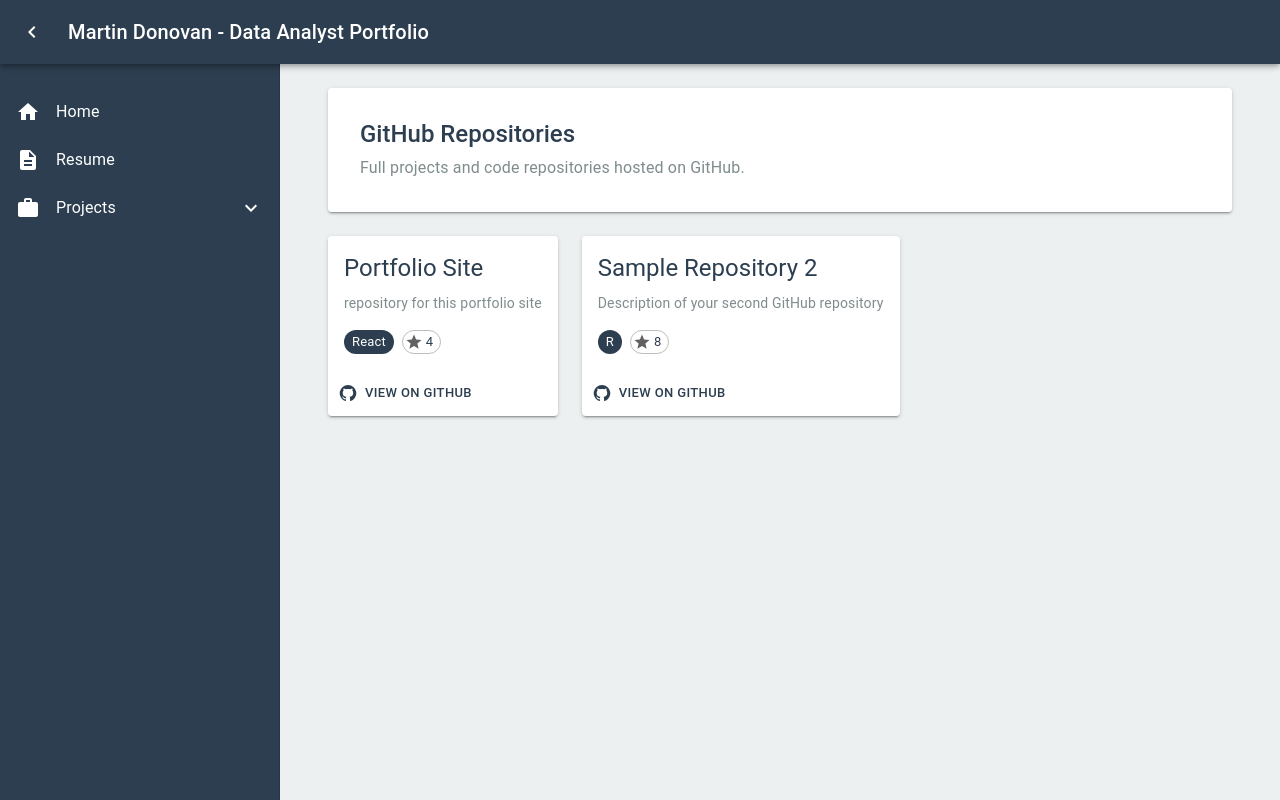
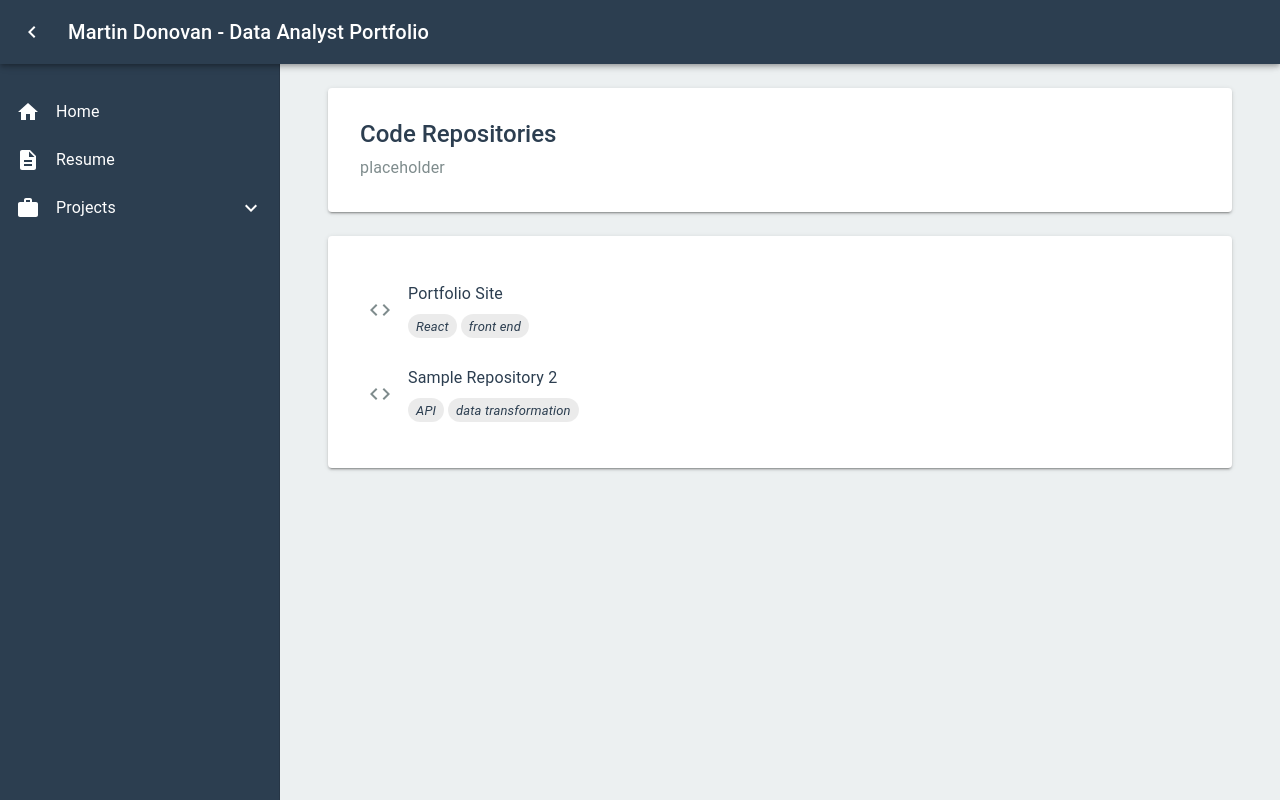
Before and after one commit to mdonovan3/Portfolio, a React (Vite) app: page /projects/repositories in a window 1280 px wide. Built offline with nearby package versions, Linux system fonts and the light colour scheme.

Commit message:
changed repos to list style of gists

```diff
--- a/src/pages/Repositories.jsx
+++ b/src/pages/Repositories.jsx
@@ -1,5 +1,9 @@
 import {
   Container,
+  List,
+  ListItem,
+  ListItemText,
+  ListItemButton,
   Paper,
   Typography,
   Card,
@@ -8,78 +12,71 @@ import {
   Button,
   Grid,
   Chip,
-} from '@mui/material';
-import { GitHub, Star } from '@mui/icons-material';
+} from "@mui/material";
+import { GitHub, Star, Code } from "@mui/icons-material";
 
 const Repositories = () => {
   const repos = [
     {
-      title: 'Portfolio Site',
-      description: 'repository for this portfolio site',
-      url: 'https://github.com/mdonovan3/Portfolio.git',
-      language: 'React',
-      stars: 4,
+      title: "Portfolio Site",
+      description: "repository for this portfolio site",
+      url: "https://github.com/mdonovan3/Portfolio.git",
+      language: "React",
+      tags: ["React", "front end"],
     },
     {
-      title: 'Sample Repository 2',
-      description: 'Description of your second GitHub repository',
-      url: '#',
-      language: 'R',
-      stars: 8,
+      title: "Sample Repository 2",
+      description: "Description of your second GitHub repository",
+      url: "#",
+      language: "R",
+      tags: ["API", "data transformation"],
     },
   ];
 
   return (
     <Container maxWidth="lg">
       <Paper elevation={2} sx={{ p: 4, mb: 3 }}>
-        <Typography variant="h3" gutterBottom sx={{ color: '#2c3e50' }}>
-          GitHub Repositories
+        <Typography variant="h3" gutterBottom sx={{ color: "#2c3e50" }}>
+          Code Repositories
         </Typography>
         <Typography variant="body1" color="text.secondary">
-          Full projects and code repositories hosted on GitHub.
+          placeholder
         </Typography>
       </Paper>
 
-      <Grid container spacing={3}>
-        {repos.map((repo, index) => (
-          <Grid item xs={12} md={6} key={index}>
-            <Card elevation={2}>
-              <CardContent>
-                <Typography variant="h5" gutterBottom sx={{ color: '#2c3e50' }}>
-                  {repo.title}
-                </Typography>
-                <Typography variant="body2" color="text.secondary" paragraph>
-                  {repo.description}
-                </Typography>
-                <div>
-                  <Chip
-                    label={repo.language}
-                    size="small"
-                    sx={{ mr: 1, backgroundColor: '#2c3e50', color: 'white' }}
-                  />
-                  <Chip
-                    icon={<Star />}
-                    label={repo.stars}
-                    size="small"
-                    variant="outlined"
-                  />
-                </div>
-              </CardContent>
-              <CardActions>
-                <Button
-                  size="small"
-                  startIcon={<GitHub />}
-                  href={repo.url}
-                  target="_blank"
-                  sx={{ color: '#2c3e50' }}
-                >
-                  View on GitHub
-                </Button>
-              </CardActions>
-            </Card>
-          </Grid>
-        ))}
-      </Grid>
+      <Paper elevation={2} sx={{ p: 3 }}>
+        <List>
+          {repos.map((repo, index) => (
+            <ListItem key={index} disablePadding>
+              <ListItemButton
+                component="a"
+                href={repo.url}
+                target="_blank"
+                sx={{
+                  "&:hover": { backgroundColor: "rgba(0, 0, 0, 0.04)" },
+                }}
+              >
+                <Code sx={{ mr: 2, color: "#7f8c8d" }} />
+                <ListItemText
+                  primary={repo.title}
+                  secondary={
+                    <div style={{ marginTop: "8px" }}>
+                      {repo.tags.map((tag) => (
+                        <Chip
+                          key={tag}
+                          label={<em>{tag}</em>}
+                          size="small"
+                          sx={{ mr: 0.5 }}
+                        />
+                      ))}
+                    </div>
+                  }
+                />
+              </ListItemButton>
+            </ListItem>
+          ))}
+        </List>
+      </Paper>
     </Container>
   );
 };
```
Also changed, not shown: src/pages/Repositories orig.jsx (added, +87 -0 lines).
